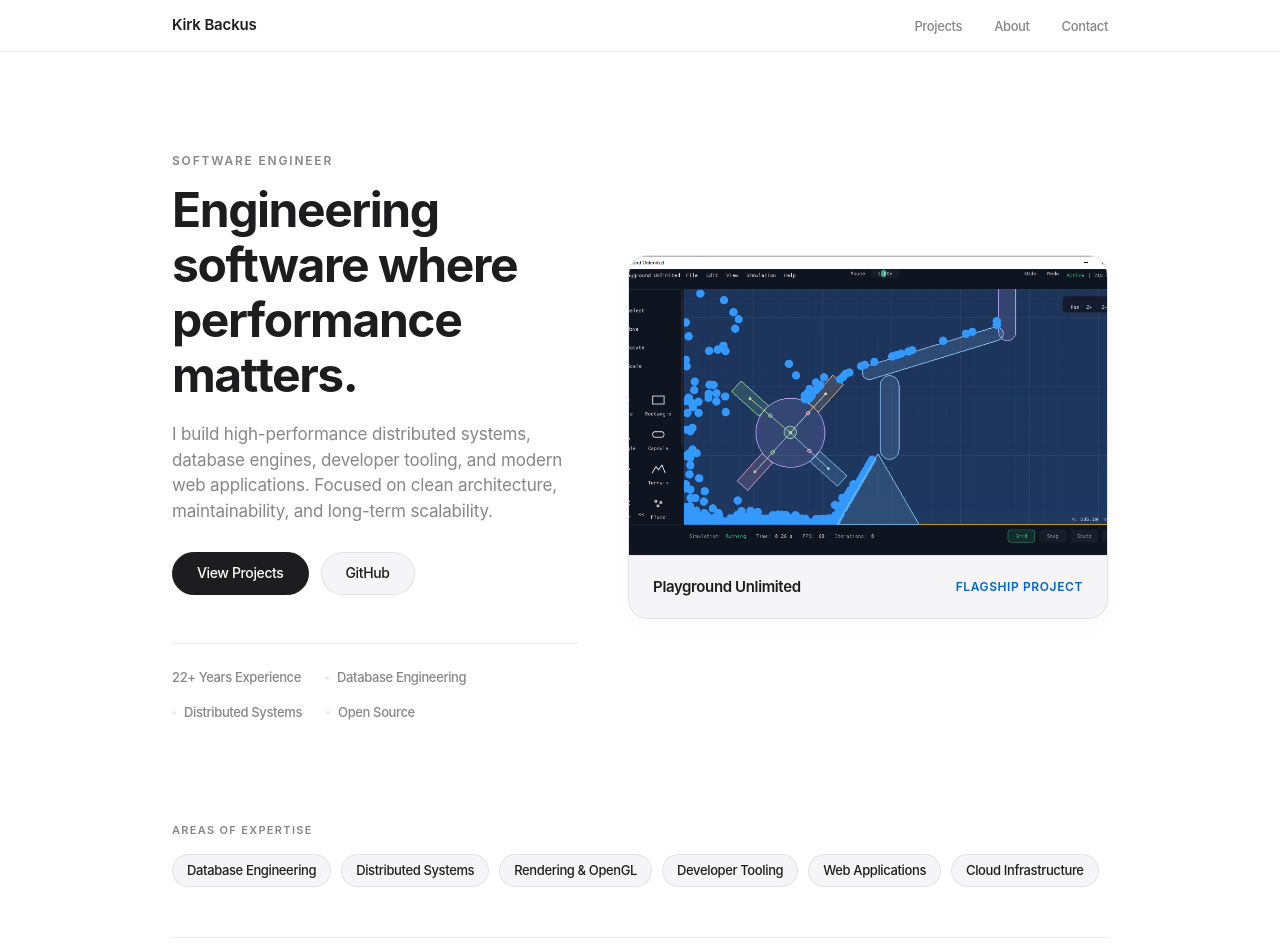
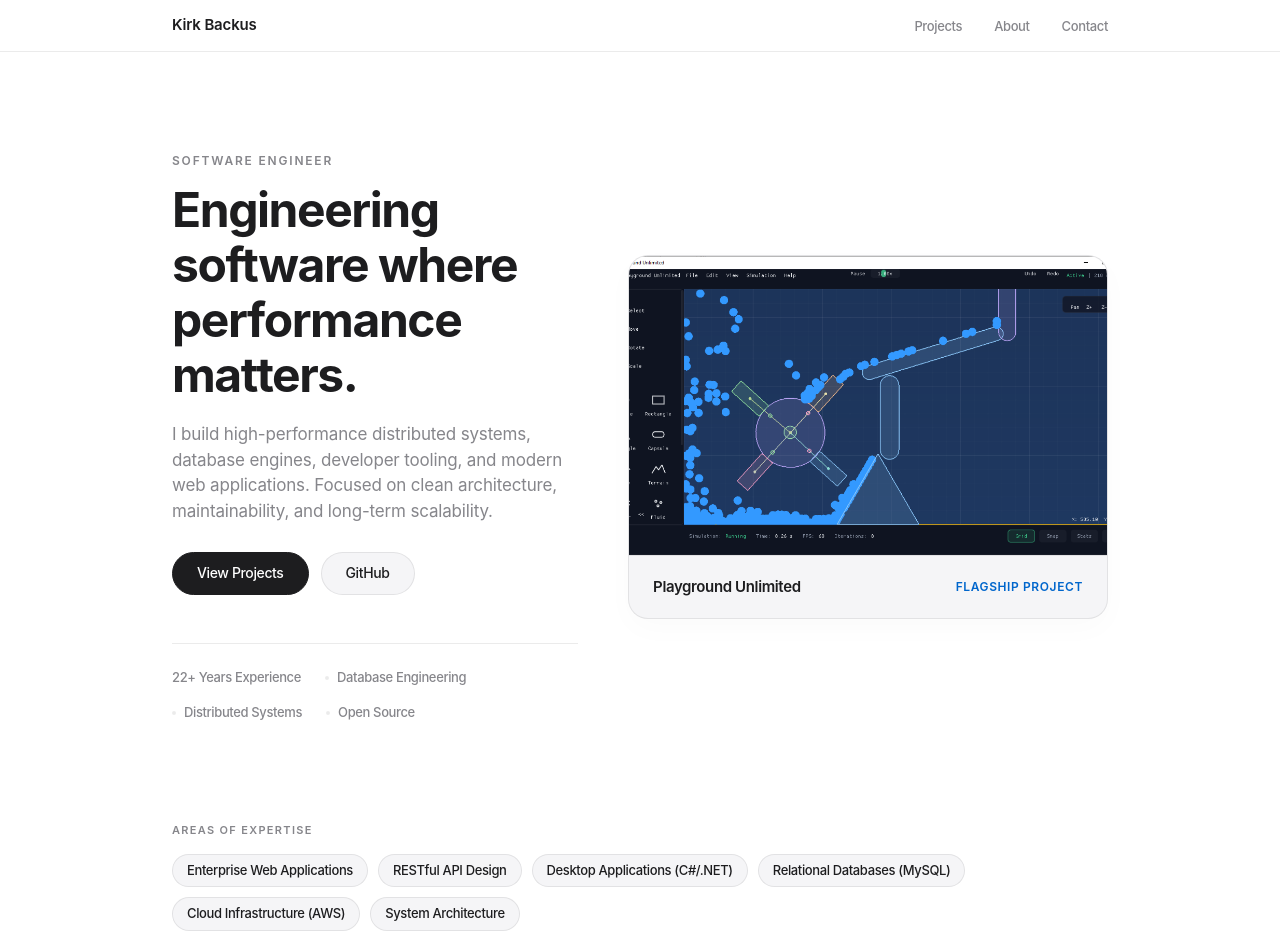
Before and after one commit to kirkbackus/portfolio, a Next.js app: page / in a window 1280 px wide. Shown: the top 952 px of the page. Built offline with nearby package versions, Linux system fonts and the light colour scheme.

Commit message:
Update Areas of Expertise pills to match professional career background

```diff
--- a/src/app/page.tsx
+++ b/src/app/page.tsx
@@ -29,12 +29,12 @@ export default function Home() {
 
   // List of text-based expertise items
   const expertise = [
-    "Database Engineering",
-    "Distributed Systems",
-    "Rendering & OpenGL",
-    "Developer Tooling",
-    "Web Applications",
-    "Cloud Infrastructure"
+    "Enterprise Web Applications",
+    "RESTful API Design",
+    "Desktop Applications (C#/.NET)",
+    "Relational Databases (MySQL)",
+    "Cloud Infrastructure (AWS)",
+    "System Architecture"
   ];
 
   return (
```
